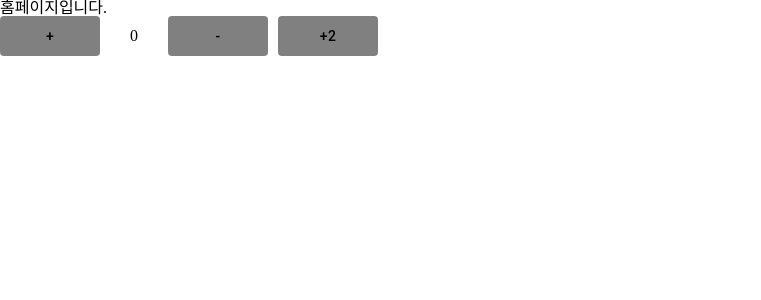
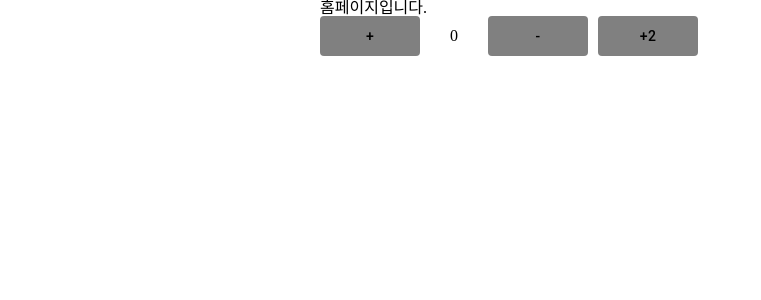
Before and after one commit to prgrms-web-devcourse/Team_KPPL_STUTI_FE, a React (Create React App) app: page / in a window 1280 px wide. Shown: the top 300 px of the page, without its empty margins (0-761 px from the left). Built offline with nearby package versions, Linux system fonts and the light colour scheme.

Commit message:
refactor : 레이아웃 크기 640px로 변경

```diff
--- a/src/App.tsx
+++ b/src/App.tsx
@@ -7,7 +7,7 @@ import styled from '@emotion/styled';
 import { Global } from '@emotion/react';
 
 const Layout = styled.div`
-  max-width: 1280px;
+  max-width: 640px;
   margin: 0 auto;
 `;
 
```
